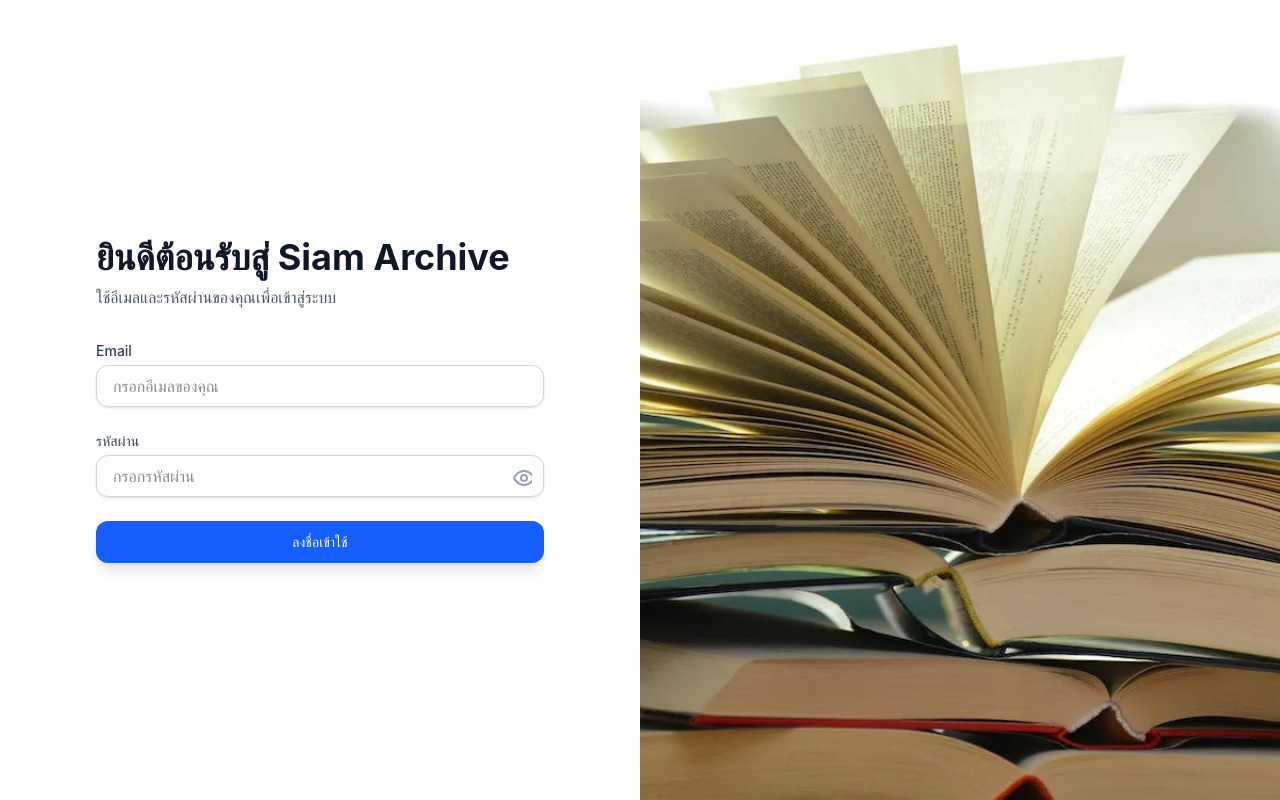
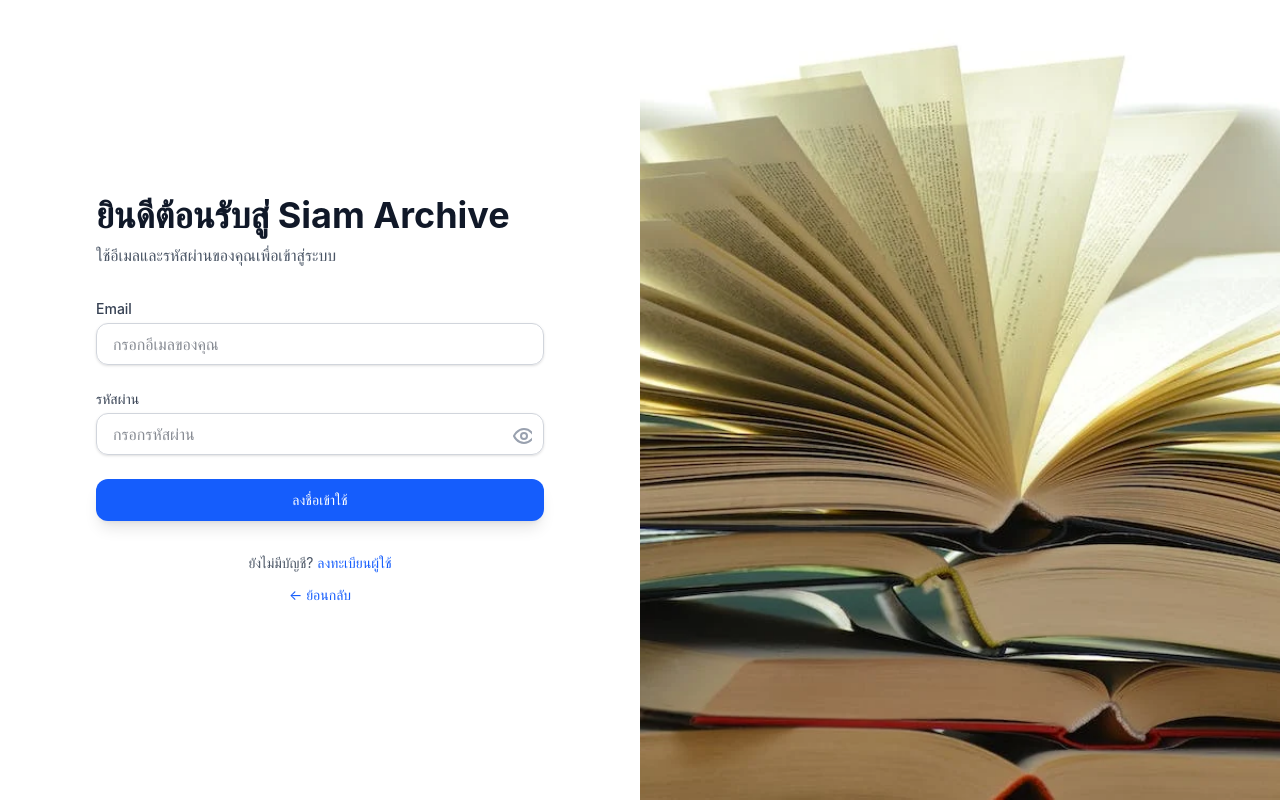
Before and after one commit to mooporo/next-project-app, a Next.js app: page /login in a window 1280 px wide. Built offline with nearby package versions, Linux system fonts and the light colour scheme; no server answers.

Commit message:
Fix login and register

```diff
--- a/app/login/page.js
+++ b/app/login/page.js
@@ -44,8 +44,6 @@
         password: user_password,
       });
 
-      // console.log(authData);
-
       if (authError) {
         alert("❌ ล็อกอินไม่สำเร็จ: " + authError.message);
         console.error(authError);
@@ -55,8 +53,6 @@
 
       if (authData?.user) {
         const supabaseUserId = authData.user.id;
-
-        // console.log(supabaseUserId);
 
         const { data: userData, error: profileError } = await supabase
           .from('user_tb')
@@ -68,9 +64,7 @@
           console.error("Error fetching user profile:", profileError);
           alert("❌ เข้าสู่ระบบสำเร็จ แต่ดึงข้อมูลผู้ใช้ไม่สำเร็จ");
         } else if (userData) {
-          // console.log(userData);
           login(userData);
-
           alert("✅ เข้าสู่ระบบสำเร็จ! ยินดีต้อนรับ " + userData.username || user_email);
           router.push("/");
         }
@@ -140,6 +134,27 @@
               </button>
             </div>
           </form>
+
+          {/* ✅ จัดตำแหน่งใหม่ให้สวยงาม */}
+          <div className="mt-8 flex flex-col items-center space-y-3">
+            <p className="text-sm text-gray-600 text-center">
+              ยังไม่มีบัญชี?{" "}
+              <span
+                onClick={() => router.push("/register")}
+                className="text-blue-600 hover:underline cursor-pointer"
+              >
+                ลงทะเบียนผู้ใช้
+              </span>
+            </p>
+
+            <button
+              type="button"
+              onClick={() => router.push("/")}
+              className="text-sm text-blue-600 hover:underline"
+            >
+              ← ย้อนกลับ
+            </button>
+          </div>
         </div>
       </div>
 
--- a/app/register/page.js
+++ b/app/register/page.js
@@ -4,6 +4,7 @@
 import Image from "next/image";
 import BookImg from "../images/book.png";
 import { supabase } from "../lib/supabaseClient";
+import { useRouter } from "next/navigation";
 
 const GoogleIcon = (props) => (
   <svg {...props} viewBox="0 0 48 48" width="20" height="20">
@@ -18,6 +19,8 @@
 );
 
 export default function RegisterPage() {
+  const router = useRouter();
+
   const [formData, setFormData] = useState({
     username: "",
     user_email: "",
@@ -47,7 +50,6 @@
     }
 
     try {
-      // สร้างบัญชีผู้ใช้ใน Supabase Auth
       const { data: authData, error: authError } = await supabase.auth.signUp({
         email: formData.user_email,
         password: formData.user_password,
@@ -58,10 +60,8 @@
         return;
       }
 
-      // ได้ user id จาก Auth
       const user_id = authData.user.id;
 
-      // ใส่ข้อมูลเพิ่มเติมลง user_tb **ไม่ต้องเก็บรหัสผ่าน**
       const { data, error } = await supabase.from("user_tb").insert([
         {
           user_id,
@@ -107,14 +107,13 @@
 
   return (
     <div className="min-h-screen flex font-['Inter']">
-      <div className="w-full md:w-1/2 flex items-center justify-center p-8 sm:p-12 lg:p-16 bg-white z-10">
-        <div className="w-full max-w-md">
+      <div className="w-full md:w-1/2 flex flex-col justify-between p-8 sm:p-12 lg:p-16 bg-white z-10">
+        <div className="w-full max-w-md mx-auto">
           <h1 className="text-3xl font-bold text-gray-900 mb-8 text-center md:text-left">
             ลงทะเบียนผู้ใช้
           </h1>
 
           <form onSubmit={handleRegister} className="space-y-4">
-            {/* Username */}
             <div>
               <label htmlFor="username" className="block text-sm font-medium text-gray-700 mb-1">ชื่อผู้ใช้</label>
               <input
@@ -129,7 +128,6 @@
               />
             </div>
 
-            {/* Full Name */}
             <div>
               <label htmlFor="user_fullname" className="block text-sm font-medium text-gray-700 mb-1">ชื่อ-นามสกุล</label>
               <input
@@ -144,7 +142,6 @@
               />
             </div>
 
-            {/* Email */}
             <div>
               <label htmlFor="user_email" className="block text-sm font-medium text-gray-700 mb-1">อีเมล</label>
               <input
@@ -159,7 +156,6 @@
               />
             </div>
 
-            {/* Birthdate */}
             <div>
               <label htmlFor="user_birthdate" className="block text-sm font-medium text-gray-700 mb-1">วัน/เดือน/ปี เกิด</label>
               <input
@@ -173,7 +169,6 @@
               />
             </div>
 
-            {/* User Type */}
             <div>
               <label htmlFor="user_type_id" className="block text-sm font-medium text-gray-700 mb-1">ประเภทผู้ใช้</label>
               <select
@@ -190,7 +185,6 @@
               </select>
             </div>
 
-            {/* User Org */}
             <div>
               <label htmlFor="user_org_id" className="block text-sm font-medium text-gray-700 mb-1">สังกัด</label>
               <select
@@ -207,7 +201,6 @@
               </select>
             </div>
 
-            {/* Password */}
             <div>
               <label htmlFor="user_password" className="block text-sm font-medium text-gray-700 mb-1">รหัสผ่าน</label>
               <input
@@ -222,7 +215,6 @@
               />
             </div>
 
-            {/* Confirm Password */}
             <div>
               <label htmlFor="confirmPassword" className="block text-sm font-medium text-gray-700 mb-1">ยืนยันรหัสผ่าน</label>
               <input
@@ -237,8 +229,6 @@
               />
             </div>
 
-
-            {/* Register Button */}
             <div>
               <button
                 type="submit"
@@ -249,9 +239,19 @@
             </div>
           </form>
         </div>
+
+        {/* 🔹 ปุ่มย้อนกลับ (อยู่ล่างสุดของหน้า) */}
+        <div className="w-full max-w-md mx-auto mt-8 text-center">
+          <button
+            type="button"
+            onClick={() => router.push("/")}
+            className="text-sm text-blue-600 hover:underline"
+          >
+            ← ย้อนกลับ
+          </button>
+        </div>
       </div>
 
-      {/* รูปภาพด้านขวา */}
       <div className="hidden md:block md:w-1/2 relative overflow-hidden">
         <Image src={BookImg} alt="หนังสือและเอกสารวิจัย" fill className="object-cover" priority />
       </div>
```
